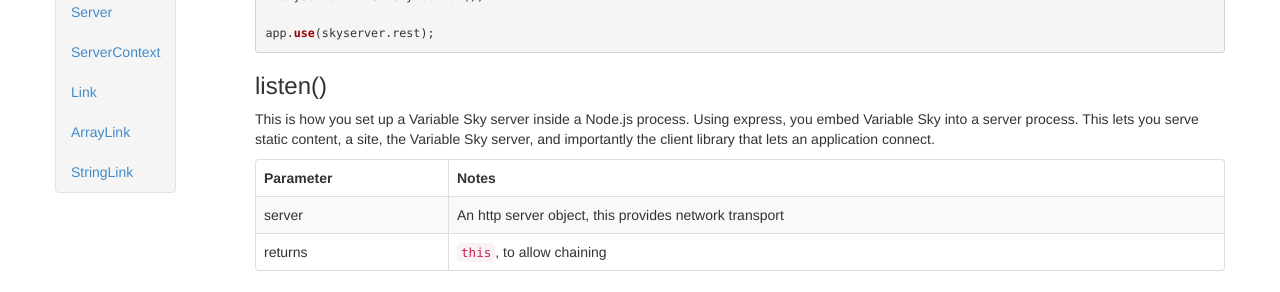
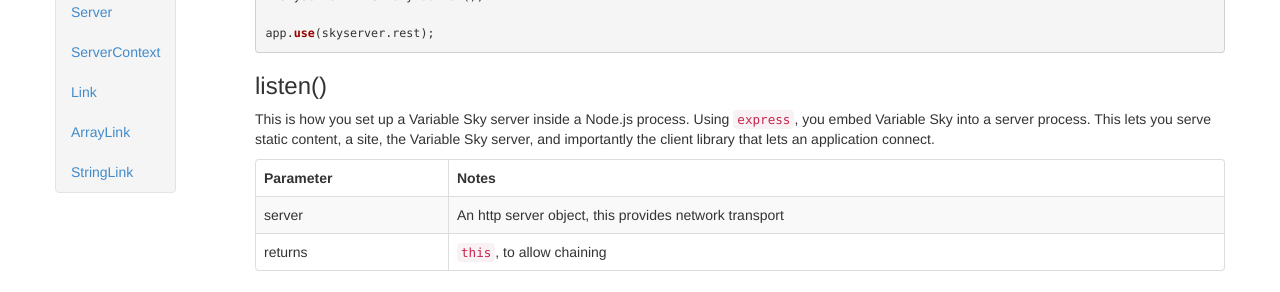
Before and after one commit to wballard/VariableSky, a Jekyll site: the page built from api.markdown, in a window 1280 px wide and 900 px high, scrolled down 2756 px. Shown: the part 149-441 px from the top of the window. Built offline with Jekyll 4.4.1, drawn with Linux system fonts in a browser that asks for light colours; Markdown is read by kramdown in place of the engine named in the settings.

Commit message:
highlight

```diff
--- a/api.markdown
+++ b/api.markdown
@@ -162,7 +162,7 @@ app.use(skyserver.rest);
 
 ### listen()
 This is how you set up a Variable Sky server inside a Node.js process.
-Using express, you embed Variable Sky into a server process. This lets
+Using `express`, you embed Variable Sky into a server process. This lets
 you serve static content, a site, the Variable Sky server, and
 importantly the client library that lets an application connect.
 
```
